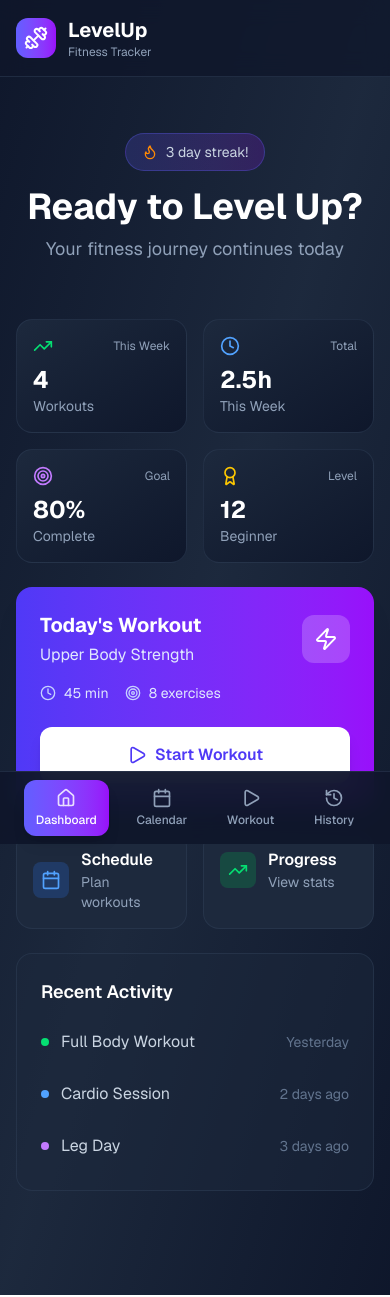
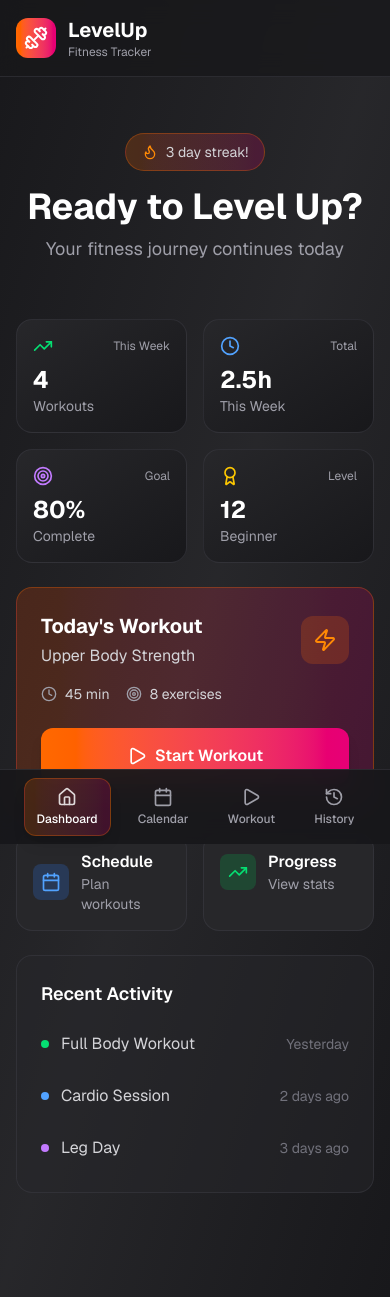
Before and after one commit to mrp2003/LevelUp, a Next.js app: page / in a window 390 px wide. Built offline with nearby package versions, Linux system fonts and the light colour scheme.

Commit message:
Cleaned up app UI

```diff
--- a/src/app/globals.css
+++ b/src/app/globals.css
@@ -7,8 +7,8 @@
 
   body {
     font-family: var(--font-geist-sans), system-ui, sans-serif;
-    background: linear-gradient(135deg, #0f172a 0%, #1e293b 50%, #0f172a 100%);
-    color: #f8fafc;
+    background: linear-gradient(135deg, #18181b 0%, #27272a 50%, #18181b 100%);
+    color: #f4f4f5;
     min-height: 100vh;
   }
 }
--- a/src/app/layout.tsx
+++ b/src/app/layout.tsx
@@ -26,7 +26,7 @@ export default function RootLayout({
   return (
     <html lang="en" className="dark">
       <body
-        className={`${geistSans.variable} ${geistMono.variable} antialiased min-h-screen bg-gradient-to-br from-slate-900 via-slate-800 to-slate-900`}
+        className={`${geistSans.variable} ${geistMono.variable} antialiased min-h-screen bg-gradient-to-br from-zinc-900 via-zinc-800 to-zinc-900`}
       >
         <div className="min-h-screen flex flex-col">
           <Navbar />
--- a/src/app/page.tsx
+++ b/src/app/page.tsx
@@ -6,78 +6,78 @@ export default function DashboardPage() {
     <main className="container mx-auto px-4 py-6 space-y-6">
       {/* Hero Section */}
       <section className="text-center py-8">
-        <div className="inline-flex items-center space-x-2 bg-gradient-to-r from-indigo-500/20 to-purple-600/20 px-4 py-2 rounded-full border border-indigo-500/30 mb-4">
+        <div className="inline-flex items-center space-x-2 bg-gradient-to-r from-orange-500/20 to-pink-600/20 px-4 py-2 rounded-full border border-orange-500/30 mb-4">
           <Flame className="h-4 w-4 text-orange-400" />
-          <span className="text-sm text-slate-300">3 day streak!</span>
+          <span className="text-sm text-zinc-300">3 day streak!</span>
         </div>
         <h1 className="text-4xl font-bold text-white mb-2">Ready to Level Up?</h1>
-        <p className="text-slate-400 text-lg">Your fitness journey continues today</p>
+        <p className="text-zinc-400 text-lg">Your fitness journey continues today</p>
       </section>
 
       {/* Quick Stats Grid */}
-      <section className="grid grid-cols-2 gap-4 mb-6">
-        <div className="bg-gradient-to-br from-slate-800 to-slate-900 p-4 rounded-2xl border border-slate-700/50">
+      <section className="grid grid-cols-2 md:grid-cols-4 gap-4 mb-6">
+        <div className="bg-gradient-to-br from-zinc-800 to-zinc-900 p-4 rounded-2xl border border-zinc-700/50">
           <div className="flex items-center justify-between mb-2">
             <TrendingUp className="h-5 w-5 text-green-400" />
-            <span className="text-xs text-slate-400">This Week</span>
+            <span className="text-xs text-zinc-400">This Week</span>
           </div>
           <p className="text-2xl font-bold text-white">4</p>
-          <p className="text-sm text-slate-400">Workouts</p>
+          <p className="text-sm text-zinc-400">Workouts</p>
         </div>
 
-        <div className="bg-gradient-to-br from-slate-800 to-slate-900 p-4 rounded-2xl border border-slate-700/50">
+        <div className="bg-gradient-to-br from-zinc-800 to-zinc-900 p-4 rounded-2xl border border-zinc-700/50">
           <div className="flex items-center justify-between mb-2">
             <Clock className="h-5 w-5 text-blue-400" />
-            <span className="text-xs text-slate-400">Total</span>
+            <span className="text-xs text-zinc-400">Total</span>
           </div>
           <p className="text-2xl font-bold text-white">2.5h</p>
-          <p className="text-sm text-slate-400">This Week</p>
+          <p className="text-sm text-zinc-400">This Week</p>
         </div>
 
-        <div className="bg-gradient-to-br from-slate-800 to-slate-900 p-4 rounded-2xl border border-slate-700/50">
+        <div className="bg-gradient-to-br from-zinc-800 to-zinc-900 p-4 rounded-2xl border border-zinc-700/50">
           <div className="flex items-center justify-between mb-2">
             <Target className="h-5 w-5 text-purple-400" />
-            <span className="text-xs text-slate-400">Goal</span>
+            <span className="text-xs text-zinc-400">Goal</span>
           </div>
           <p className="text-2xl font-bold text-white">80%</p>
-          <p className="text-sm text-slate-400">Complete</p>
+          <p className="text-sm text-zinc-400">Complete</p>
         </div>
 
-        <div className="bg-gradient-to-br from-slate-800 to-slate-900 p-4 rounded-2xl border border-slate-700/50">
+        <div className="bg-gradient-to-br from-zinc-800 to-zinc-900 p-4 rounded-2xl border border-zinc-700/50">
           <div className="flex items-center justify-between mb-2">
             <Award className="h-5 w-5 text-yellow-400" />
-            <span className="text-xs text-slate-400">Level</span>
+            <span className="text-xs text-zinc-400">Level</span>
           </div>
           <p className="text-2xl font-bold text-white">12</p>
-          <p className="text-sm text-slate-400">Beginner</p>
+          <p className="text-sm text-zinc-400">Beginner</p>
         </div>
       </section>
 
       {/* Today's Workout Card */}
-      <section className="bg-gradient-to-r from-indigo-600 to-purple-600 p-6 rounded-2xl shadow-xl">
+      <section className="bg-gradient-to-r from-orange-600/20 to-pink-600/20 p-6 rounded-2xl border border-orange-500/30">
         <div className="flex items-center justify-between mb-4">
           <div>
             <h2 className="text-xl font-bold text-white mb-1">Today's Workout</h2>
-            <p className="text-indigo-100">Upper Body Strength</p>
+            <p className="text-zinc-300">Upper Body Strength</p>
           </div>
-          <div className="bg-white/20 p-3 rounded-xl">
-            <Zap className="h-6 w-6 text-white" />
+          <div className="bg-orange-500/20 p-3 rounded-xl">
+            <Zap className="h-6 w-6 text-orange-400" />
           </div>
         </div>
 
         <div className="flex items-center space-x-4 mb-6">
           <div className="flex items-center space-x-2">
-            <Clock className="h-4 w-4 text-indigo-200" />
-            <span className="text-sm text-indigo-100">45 min</span>
+            <Clock className="h-4 w-4 text-zinc-400" />
+            <span className="text-sm text-zinc-300">45 min</span>
           </div>
           <div className="flex items-center space-x-2">
-            <Target className="h-4 w-4 text-indigo-200" />
-            <span className="text-sm text-indigo-100">8 exercises</span>
+            <Target className="h-4 w-4 text-zinc-400" />
+            <span className="text-sm text-zinc-300">8 exercises</span>
           </div>
         </div>
 
         <Link href="/start-workout" className="block">
-          <button className="w-full bg-white text-indigo-600 font-semibold py-4 rounded-xl hover:bg-indigo-50 transition-all duration-200 flex items-center justify-center space-x-2 shadow-lg">
+          <button className="w-full bg-gradient-to-r from-orange-500 to-pink-600 text-white font-semibold py-4 rounded-xl hover:from-orange-600 hover:to-pink-700 transition-all duration-200 flex items-center justify-center space-x-2 shadow-lg">
             <Play className="h-5 w-5" />
             <span>Start Workout</span>
           </button>
@@ -86,55 +86,55 @@ export default function DashboardPage() {
 
       {/* Quick Actions */}
       <section className="grid grid-cols-2 gap-4">
-        <Link href="/calendar" className="bg-slate-800 hover:bg-slate-700 p-4 rounded-2xl border border-slate-700/50 transition-all duration-200">
+        <Link href="/calendar" className="bg-zinc-800 hover:bg-zinc-700 p-4 rounded-2xl border border-zinc-700/50 transition-all duration-200">
           <div className="flex items-center space-x-3">
             <div className="bg-blue-500/20 p-2 rounded-lg">
               <Calendar className="h-5 w-5 text-blue-400" />
             </div>
             <div>
               <p className="font-semibold text-white">Schedule</p>
-              <p className="text-sm text-slate-400">Plan workouts</p>
+              <p className="text-sm text-zinc-400">Plan workouts</p>
             </div>
           </div>
         </Link>
 
-        <Link href="/workout-history" className="bg-slate-800 hover:bg-slate-700 p-4 rounded-2xl border border-slate-700/50 transition-all duration-200">
+        <Link href="/workout-history" className="bg-zinc-800 hover:bg-zinc-700 p-4 rounded-2xl border border-zinc-700/50 transition-all duration-200">
           <div className="flex items-center space-x-3">
             <div className="bg-green-500/20 p-2 rounded-lg">
               <TrendingUp className="h-5 w-5 text-green-400" />
             </div>
             <div>
               <p className="font-semibold text-white">Progress</p>
-              <p className="text-sm text-slate-400">View stats</p>
+              <p className="text-sm text-zinc-400">View stats</p>
             </div>
           </div>
         </Link>
       </section>
 
       {/* Recent Activity */}
-      <section className="bg-slate-800/50 p-6 rounded-2xl border border-slate-700/50">
+      <section className="bg-zinc-800/50 p-6 rounded-2xl border border-zinc-700/50">
         <h3 className="text-lg font-semibold text-white mb-4">Recent Activity</h3>
         <div className="space-y-3">
           <div className="flex items-center justify-between py-2">
             <div className="flex items-center space-x-3">
               <div className="w-2 h-2 bg-green-400 rounded-full"></div>
-              <span className="text-slate-300">Full Body Workout</span>
+              <span className="text-zinc-300">Full Body Workout</span>
             </div>
-            <span className="text-sm text-slate-500">Yesterday</span>
+            <span className="text-sm text-zinc-500">Yesterday</span>
           </div>
           <div className="flex items-center justify-between py-2">
             <div className="flex items-center space-x-3">
               <div className="w-2 h-2 bg-blue-400 rounded-full"></div>
-              <span className="text-slate-300">Cardio Session</span>
+              <span className="text-zinc-300">Cardio Session</span>
             </div>
-            <span className="text-sm text-slate-500">2 days ago</span>
+            <span className="text-sm text-zinc-500">2 days ago</span>
           </div>
           <div className="flex items-center justify-between py-2">
             <div className="flex items-center space-x-3">
               <div className="w-2 h-2 bg-purple-400 rounded-full"></div>
-              <span className="text-slate-300">Leg Day</span>
+              <span className="text-zinc-300">Leg Day</span>
             </div>
-            <span className="text-sm text-slate-500">3 days ago</span>
+            <span className="text-sm text-zinc-500">3 days ago</span>
           </div>
         </div>
       </section>
--- a/src/components/Navbar.tsx
+++ b/src/components/Navbar.tsx
@@ -17,16 +17,16 @@ export function Navbar() {
   return (
     <>
       {/* Top Header */}
-      <header className="sticky top-0 z-50 bg-slate-900/80 backdrop-blur-md border-b border-slate-700/50">
+      <header className="sticky top-0 z-50 bg-zinc-900/80 backdrop-blur-md border-b border-zinc-700/50">
         <div className="container mx-auto px-4 py-4">
           <div className="flex items-center justify-between">
             <div className="flex items-center space-x-3">
-              <div className="p-2 bg-gradient-to-r from-indigo-500 to-purple-600 rounded-xl">
+              <div className="p-2 bg-gradient-to-r from-orange-500 to-pink-600 rounded-xl">
                 <Dumbbell className="h-6 w-6 text-white" />
               </div>
               <div>
                 <h1 className="text-xl font-bold text-white">LevelUp</h1>
-                <p className="text-xs text-slate-400">Fitness Tracker</p>
+                <p className="text-xs text-zinc-400">Fitness Tracker</p>
               </div>
             </div>
 
@@ -35,7 +35,7 @@ export function Navbar() {
       </header>
 
       {/* Bottom Navigation */}
-      <nav className="fixed bottom-0 left-0 right-0 z-50 bg-slate-900/95 backdrop-blur-md border-t border-slate-700/50">
+      <nav className="fixed bottom-0 left-0 right-0 z-50 bg-zinc-900/95 backdrop-blur-md border-t border-zinc-700/50">
         <div className="container mx-auto px-4">
           <div className="flex justify-around items-center py-2">
             {navItems.map((item) => {
@@ -47,8 +47,8 @@ export function Navbar() {
                   key={item.href}
                   href={item.href}
                   className={`flex flex-col items-center py-2 px-3 rounded-xl transition-all duration-200 ${isActive
-                    ? "bg-gradient-to-r from-indigo-500 to-purple-600 text-white shadow-lg"
-                    : "text-slate-400 hover:text-white hover:bg-slate-800"
+                    ? "bg-gradient-to-r from-orange-500/20 to-pink-600/20 border border-orange-500/30 text-white shadow-lg"
+                    : "text-zinc-400 hover:text-white hover:bg-zinc-800"
                     }`}
                 >
                   <Icon className={`h-5 w-5 ${isActive ? "animate-pulse" : ""}`} />
```
Also changed, not shown: src/app/calendar/page.tsx (+31 -32 lines), src/app/start-workout/page.tsx (+18 -18 lines), src/app/workout-history/page.tsx (+26 -26 lines).
